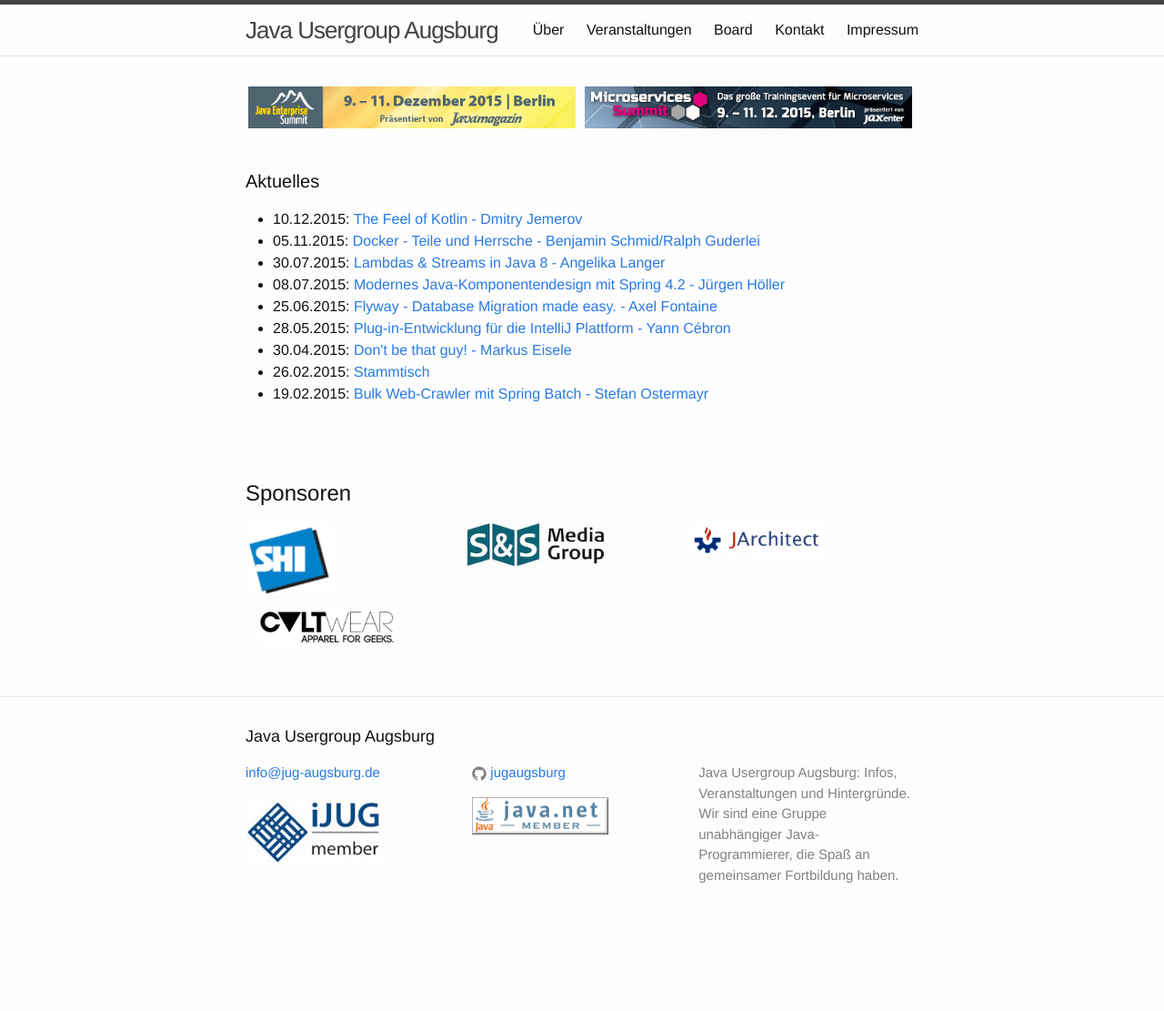
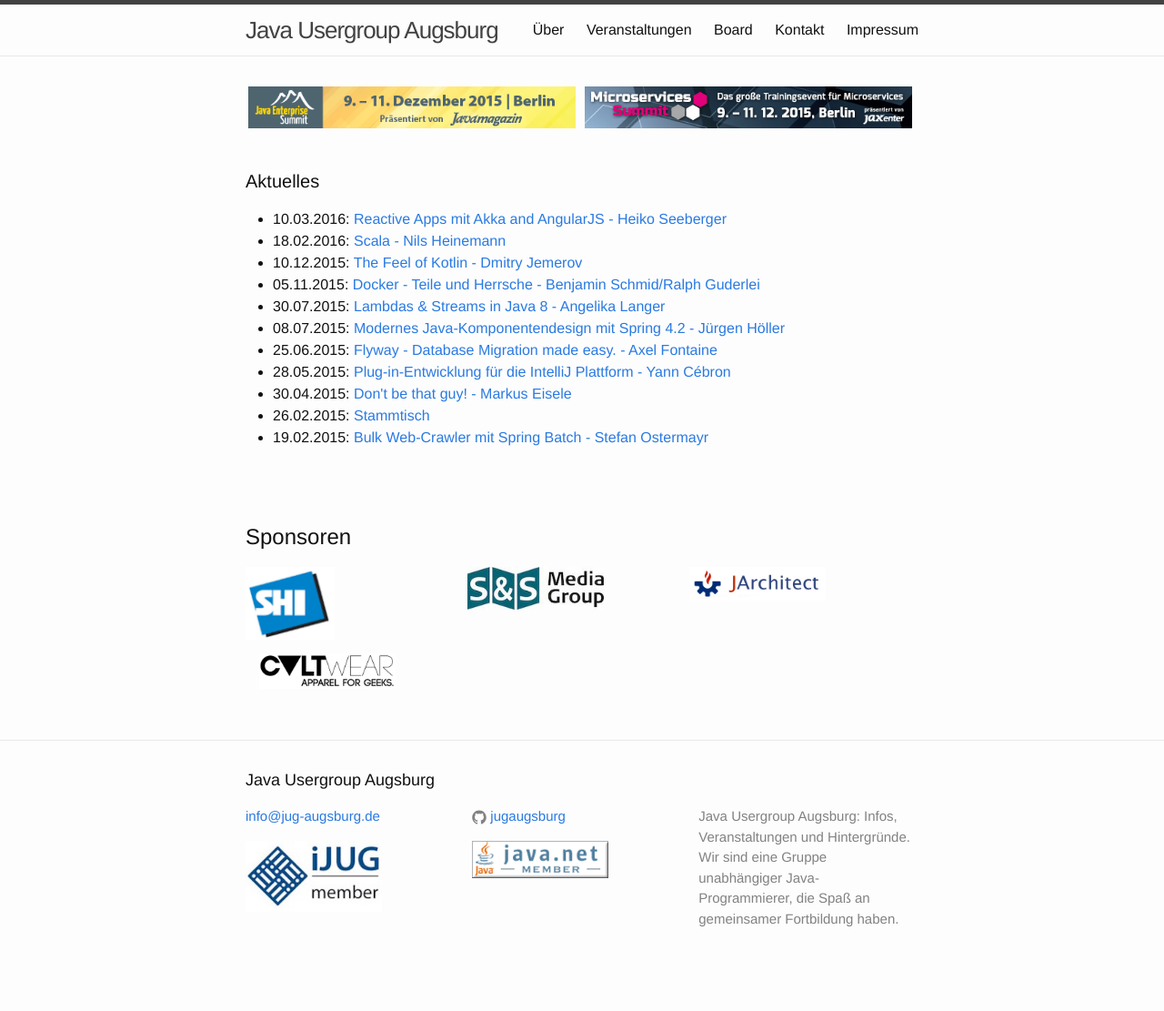
Before and after one commit to jugaugsburg/www.jug-augsburg.de, a Jekyll site: the page built from index.html, in a window 1280 px wide. Shown: the whole page at 91% size. Built offline with Jekyll 4.4.1, drawn with Linux system fonts in a browser that asks for light colours; before the commit the page ends 1063 px from its top, so only the background shows below that; some of the changed lines change nothing that is shown.

Commit message:
added new talks

```diff
--- a/_data/events.yml
+++ b/_data/events.yml
@@ -1,3 +1,55 @@
+-
+  name: Reactive Apps mit Akka and AngularJS
+  date: 10.03.2016
+  time: "19:00"
+  description: >
+    <a href="http://akka.io">Akka</a> and <a href="https://angularjs.org/">AngularJS</a> sind eine fantastische Kombination für Reactive Apps.
+    Akka kümmert sich um vertikale and horizontale Skalierbarkeit sowie
+    Widerstandsfähigkeit und Fehlertoleranz und mit AngularJS ist es einfach,
+    ein nutzerfeundliches interatives UI zu erstellen, das mit einem Akka-Backend
+    mittels Nachrichtenaustausch kommuniziert. In dieser Session bauen wir
+    Schritt für Schritt eine Reactive App: ausgehend vom UI nutzen wir zuerst
+    Akka HTTP und Server-Sent Events auf einem einzelnen Knoten und führen das
+    in einen elasitschen und ausfallsicheren Service über,
+    der Akka Distributed Data (CRDTs), Akka Cluster Sharding und Akka Persistence nutzt.
+  speaker:
+    name: Heiko Seeberger
+    bio: >
+      Heiko Seeberger ist Fellow bei codecentric und ein international
+      anerkannter Experte für Scala und Akka. Er hat mehr als 20 Jahre Erfahrung
+      in der Beratung und Softwareentwicklung. Heiko twittert unter
+      <a href="http://www.twitter.com/hseeberger">@hseeberger</a> und bloggt unter <a href="http://heikoseeberger.de">heikoseeberger.de</a>.
+    image: /images/speaker/2016/heiko-seeberger.png
+  address:
+    name: SHI GmbH & Co. KG
+    street: Curt-Frenzel-Str. 12
+    place: 86167 Augsburg
+-
+  name: Scala
+  date: 18.02.2016
+  time: "19:00"
+  description: >
+    Als langjähriger Java Entwickler ist Nils auf Scala Privat gestoßen und hat
+    sich in die Programmiersprache eingearbeitet. Nach über einem Jahr im
+    Umgang mit Scala hat Nils einen Vortrag vorbereitet, den er in der JUG
+    vortragen möchte. Der Vortrag konzentriert sich hauptsächlich auf die
+    neuen Errungenschaften der Sprache und den Unterschied zu Java. Zudem möchte
+    er einen Einstieg in die Sprache den Teilnehmern erleichtern,
+    sowie möglichen Fragen Antwort leisten. Zusätzlich spricht er Themen
+    wie typesafe Activator, AKKA und das Play Framework an.
+  speaker:
+    name: Nils Heinemann
+    bio: >
+      Nils Heinemann. Erfahrener Java Entwickler. Seit 04.2015 für SHI GmbH
+      als JSF Entwickler tätig, beschäftigt sich auch Privat mit einigen
+      interessanten Programmierer Thematiken. Als engagierter Entwickler
+      unterstützt er auch das JUG-Augsburg Team seit Januar 2016.
+      <a href="http://www.twitter.com/N_Heinemann">Twitter</a>
+    image: /images/speaker/2016/nils-heinemann.jpg
+  address:
+    name: SHI GmbH & Co. KG
+    street: Curt-Frenzel-Str. 12
+    place: 86167 Augsburg
 -
   name: The Feel of Kotlin
   date: 10.12.2015
```
Also changed, not shown: images/speaker/2016/heiko-seeberger.png (added), images/speaker/2016/nils-heinemann.jpg (added).
